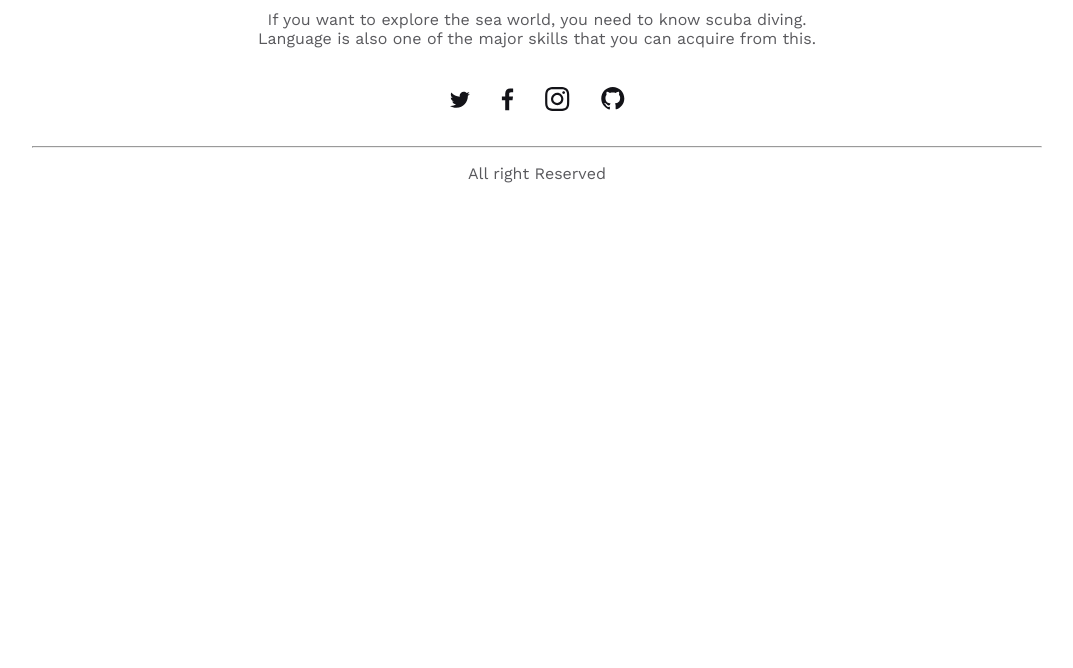
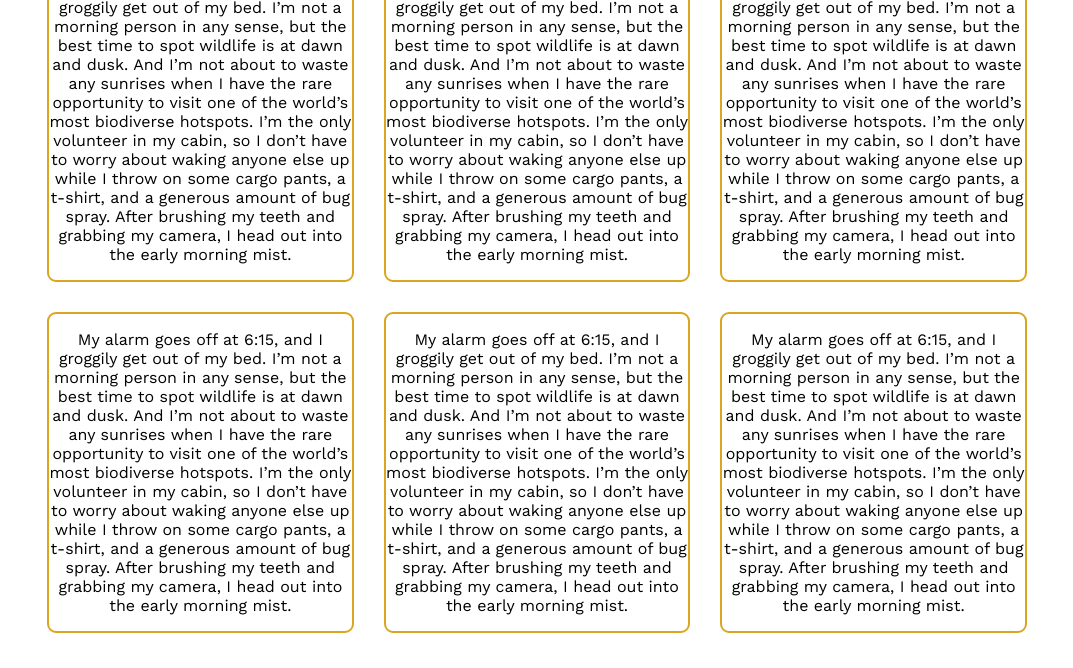
Before and after one commit to sabbir-hossen66/Rajshahi-Traveler, a plain HTML site: page index.html in a window 1280 px wide. Shown: the part 3394-4062 px from the top of the page, without its empty margins (103-1176 px from the left). Before the commit the page ends 3712 px from the top, so only its background shows below. Drawn offline with nearby package versions, Linux system fonts and the light colour scheme.

Commit message:
extra section complete

```diff
--- a/index.html
+++ b/index.html
@@ -192,6 +192,67 @@
             </div>
         </section>
 
+        <!-- ---------blog about Rajshahi Travelr----------- -->
+        <section>
+            <div class="blog-section-parent">
+                <div class="blog-section">
+                    <p>My alarm goes off at 6:15, and I groggily get out of my bed. I’m not a morning person in any
+                        sense, but the best time to spot wildlife is at dawn and dusk. And I’m not about to waste any
+                        sunrises when I have the rare opportunity to visit one of the world’s most biodiverse hotspots.
+
+                        I’m the only volunteer in my cabin, so I don’t have to worry about waking anyone else up while I
+                        throw on some cargo pants, a t-shirt, and a generous amount of bug spray. After brushing my
+                        teeth and grabbing my camera, I head out into the early morning mist.</p>
+                </div>
+                <div class="blog-section">
+                    <p>My alarm goes off at 6:15, and I groggily get out of my bed. I’m not a morning person in any
+                        sense, but the best time to spot wildlife is at dawn and dusk. And I’m not about to waste any
+                        sunrises when I have the rare opportunity to visit one of the world’s most biodiverse hotspots.
+
+                        I’m the only volunteer in my cabin, so I don’t have to worry about waking anyone else up while I
+                        throw on some cargo pants, a t-shirt, and a generous amount of bug spray. After brushing my
+                        teeth and grabbing my camera, I head out into the early morning mist.</p>
+                </div>
+                <div class="blog-section">
+                    <p>My alarm goes off at 6:15, and I groggily get out of my bed. I’m not a morning person in any
+                        sense, but the best time to spot wildlife is at dawn and dusk. And I’m not about to waste any
+                        sunrises when I have the rare opportunity to visit one of the world’s most biodiverse hotspots.
+
+                        I’m the only volunteer in my cabin, so I don’t have to worry about waking anyone else up while I
+                        throw on some cargo pants, a t-shirt, and a generous amount of bug spray. After brushing my
+                        teeth and grabbing my camera, I head out into the early morning mist.</p>
+                </div>
+                <div class="blog-section">
+                    <p>My alarm goes off at 6:15, and I groggily get out of my bed. I’m not a morning person in any
+                        sense, but the best time to spot wildlife is at dawn and dusk. And I’m not about to waste any
+                        sunrises when I have the rare opportunity to visit one of the world’s most biodiverse hotspots.
+
+                        I’m the only volunteer in my cabin, so I don’t have to worry about waking anyone else up while I
+                        throw on some cargo pants, a t-shirt, and a generous amount of bug spray. After brushing my
+                        teeth and grabbing my camera, I head out into the early morning mist.</p>
+                </div>
+                <div class="blog-section">
+                    <p>My alarm goes off at 6:15, and I groggily get out of my bed. I’m not a morning person in any
+                        sense, but the best time to spot wildlife is at dawn and dusk. And I’m not about to waste any
+                        sunrises when I have the rare opportunity to visit one of the world’s most biodiverse hotspots.
+
+                        I’m the only volunteer in my cabin, so I don’t have to worry about waking anyone else up while I
+                        throw on some cargo pants, a t-shirt, and a generous amount of bug spray. After brushing my
+                        teeth and grabbing my camera, I head out into the early morning mist.</p>
+                </div>
+                <div class="blog-section">
+                    <p>My alarm goes off at 6:15, and I groggily get out of my bed. I’m not a morning person in any
+                        sense, but the best time to spot wildlife is at dawn and dusk. And I’m not about to waste any
+                        sunrises when I have the rare opportunity to visit one of the world’s most biodiverse hotspots.
+
+                        I’m the only volunteer in my cabin, so I don’t have to worry about waking anyone else up while I
+                        throw on some cargo pants, a t-shirt, and a generous amount of bug spray. After brushing my
+                        teeth and grabbing my camera, I head out into the early morning mist.</p>
+                </div>
+
+            </div>
+        </section>
+
     </main>
     <!-- footer section is here -->
     <footer>
--- a/styles/style.css
+++ b/styles/style.css
@@ -310,6 +310,26 @@ h1 {
     height: 20px;
 } */
 
+
+/* -------------blog section-------------- */
+.blog-section-parent {
+    display: grid;
+    grid-template-columns: repeat(3, 1fr);
+    align-items: center;
+}
+
+.blog-section {
+    border: 2px solid goldenrod;
+    border-radius: 9px;
+    margin-right: 20px;
+    gap: 10;
+    margin: 15px;
+    font-family: 'Work Sans', sans-serif;
+    text-align: center;
+}
+
+
+
 /* ---------------footer css is here----------------- */
 
 .footer-title {
@@ -406,3 +426,11 @@ h1 {
         gap: 20px;
     }
 }
+
+/* ------- blog section ------------ */
+
+@media screen and (max-width:576px) {
+    .blog-section-parent {
+        flex-direction: column;
+    }
+}
```
